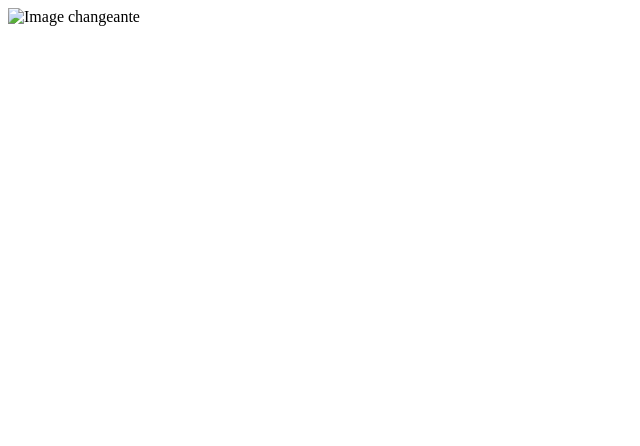
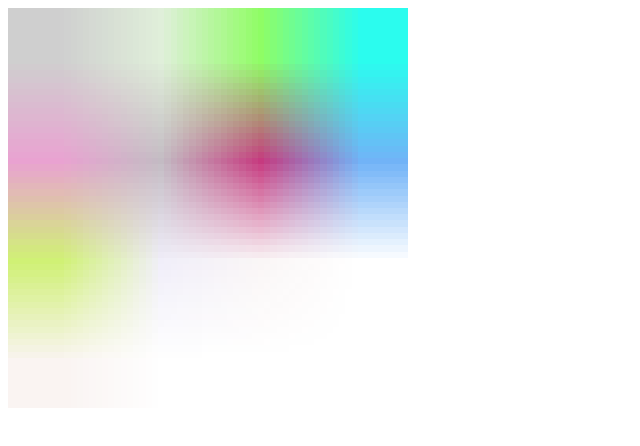
Before and after one commit to Balou201/IMG, a plain HTML site: page index.html in a window 1280 px wide. Shown: the whole page, without its empty margins (0-640 px from the left). Drawn offline with Linux system fonts and the light colour scheme.

Commit message:
Update index.html

```diff
--- a/index.html
+++ b/index.html
@@ -10,9 +10,9 @@
 
   <script>
     const images = [
-      'image1.jpg',
-      'image2.jpg',
-      'image3.jpg'
+      'image1.png',
+      'image2.png',
+      'image3.png'
     ];
 
     let index = 0;
```
